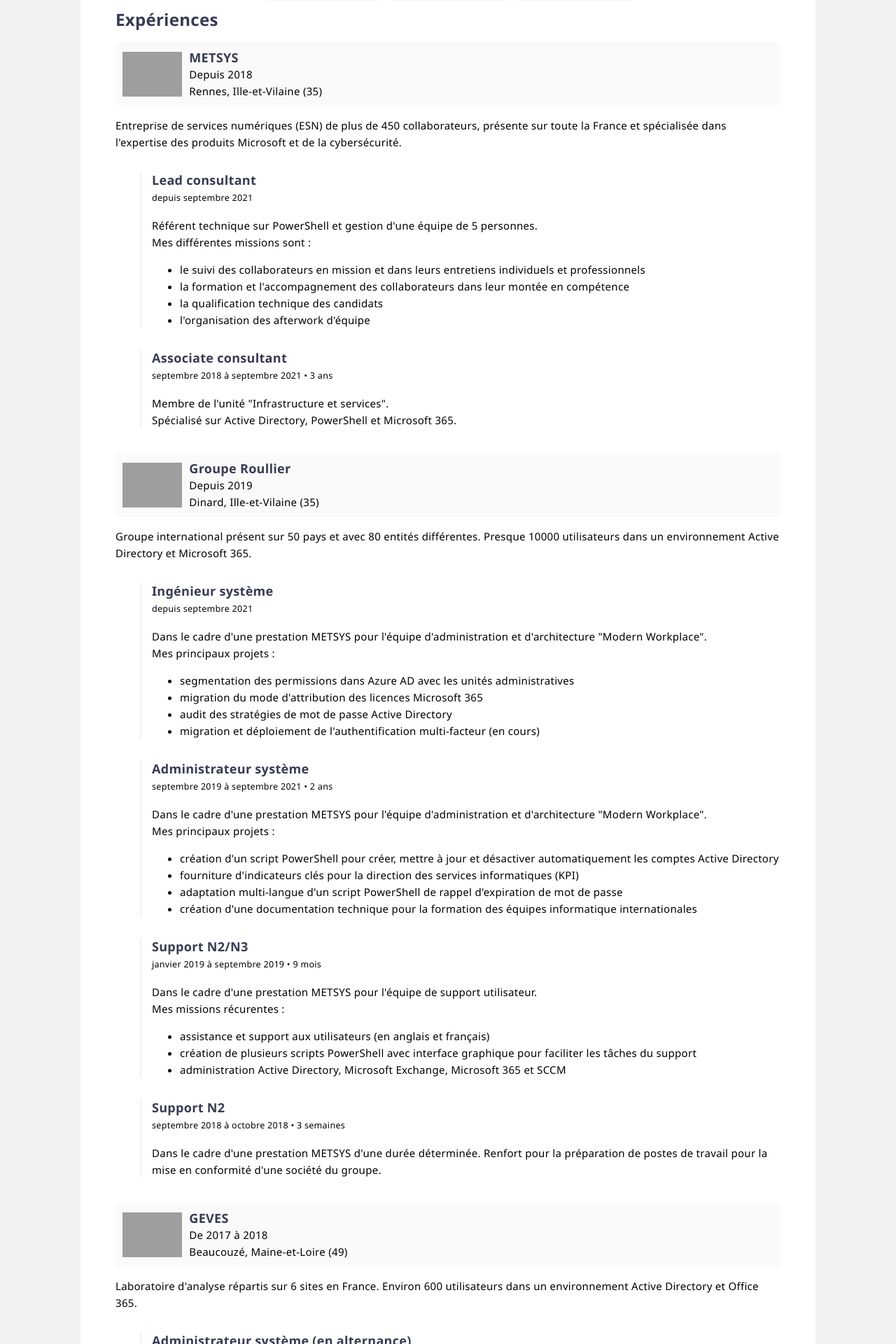
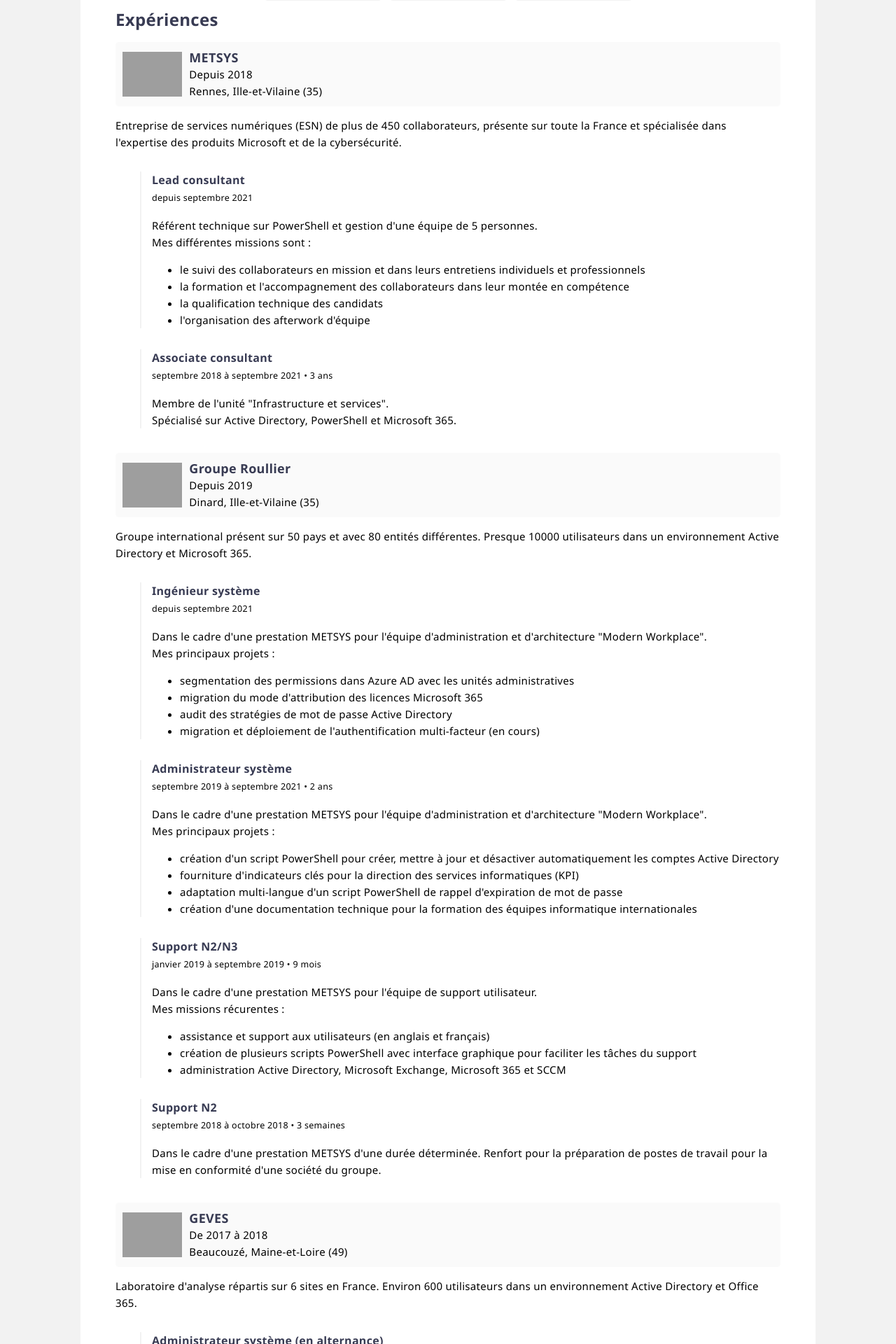
Before and after one commit to leobouard/leobouard.github.io, a Jekyll site: the page built from cv.md, in a window 1280 px wide. Shown: the part 656-2576 px from the top of the page at 70% size. Built offline with Jekyll 4.4.1, drawn with Linux system fonts in a browser that asks for light colours; our own code applies the rules of GitHub Pages for plain Markdown files; grey boxes are pictures that could not be loaded.

Commit message:
Update style.scss

```diff
--- a/assets/css/style.scss
+++ b/assets/css/style.scss
@@ -172,7 +172,11 @@
     }
 
     h4 {
-        font-size: larger;
+        font-size: 16px;
+    }
+
+    h5 {
+        font-size: 15px;
     }
 
     h2, h3, h4, h5 {
```
